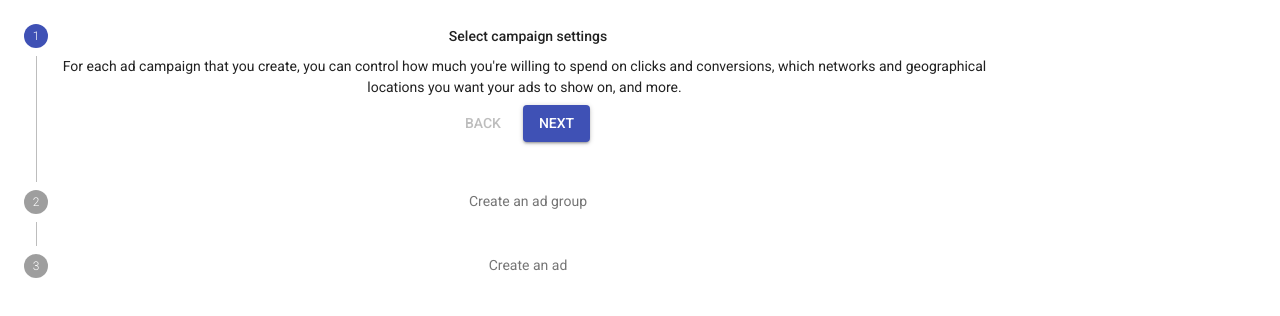
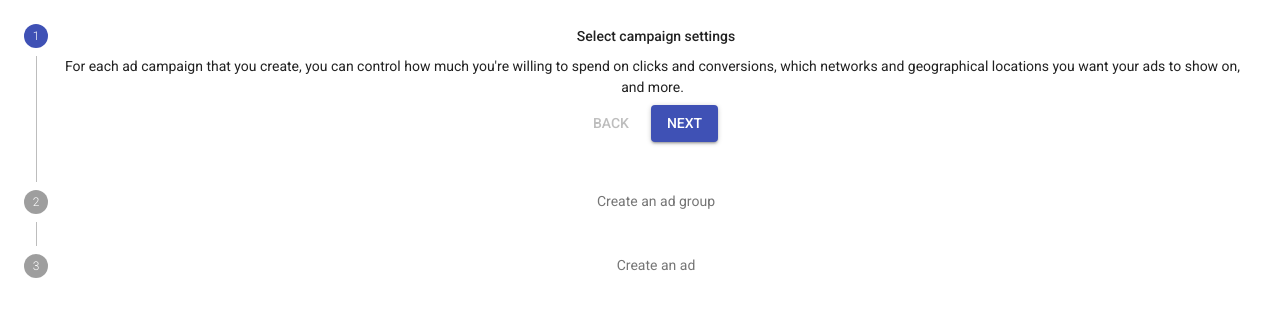
Before and after one commit to perjerz/app, a React (Create React App) app: page /detail in a window 1280 px wide. Shown: the top 316 px of the page. Built offline with nearby package versions, Linux system fonts and the light colour scheme.

Commit message:
add center to stepper

```diff
--- a/src/component/Detail.js
+++ b/src/component/Detail.js
@@ -12,6 +12,7 @@ import Typography from '@material-ui/core/Typography';
 const styles = theme => ({
     root: {
       width: '80%',
+      display: 'flex',
     },
     button: {
       marginTop: theme.spacing.unit,
@@ -76,7 +77,7 @@ class Detail extends Component {
         const { activeStep } = this.state;
 
         return (
-          <div className={classes.root}>
+          <div className={classes.root} class="align-self-center">
             <Stepper activeStep={activeStep} orientation="vertical">
               {steps.map((label, index) => {
                 return (
```
